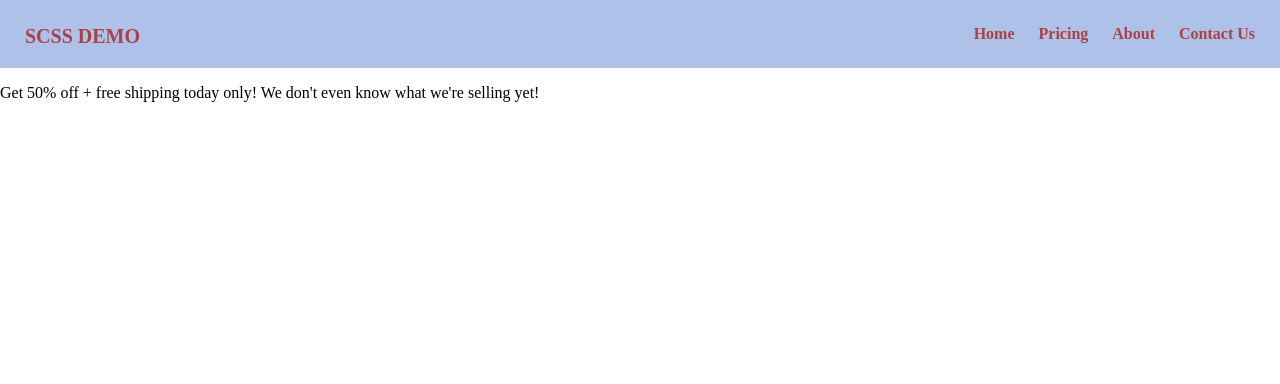
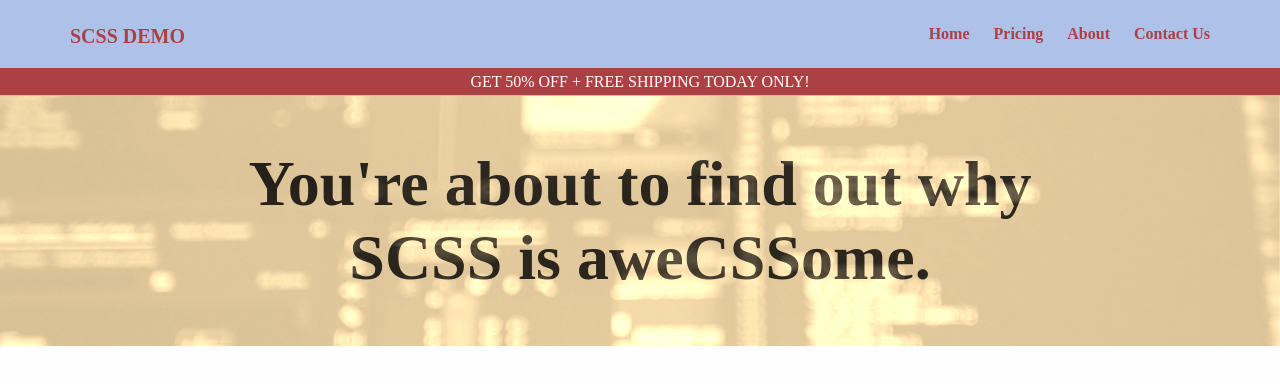
Before and after one commit to dMcCaffree/scss-pluralsight-audition, a plain HTML site: page index.html in a window 1280 px wide. Drawn offline with Linux system fonts and the light colour scheme.

Commit message:
Added hero and styled.

```diff
--- a/dist/css/styles.css
+++ b/dist/css/styles.css
@@ -1,19 +1,24 @@
+/* RESETS */
+
 html {
 	font-size: 10px;
-/ / Sets rem size margin: 0;
+	margin: 0;
 }
 
 body {
+	background-color: #fefefe;
 	font-size: 1.6rem;
 	height: 100%;
 	margin: 0;
 	width: 100%;
 }
 
+/* NAV */
+
 nav {
 	background-color: #aec1e8;
 	color: #ac4145;
-	padding: .5rem;
+	padding: .5rem 5rem;
 	text-align: right;
 }
 
@@ -44,3 +49,53 @@ nav {
 	display: inline-block;
 	text-align: left;
 }
+
+/* NOTIFICATIONS */
+
+label[for="notification-input"] {
+	background-color: #ac4145;
+	color: #fefefe;
+	cursor: pointer;
+	display: block;
+	margin: 0;
+	padding: .5rem;
+	text-align: center;
+	text-transform: uppercase;
+}
+
+input[name="notification"]:checked + label {
+	display: none;
+}
+
+input[name="notification"]:checked + label {
+	display: none;
+}
+
+/* MAIN HERO */
+
+.hero {
+	background-image: url('../assets/img/hero.jpeg');
+	height: 25rem;
+	background-attachment: fixed;
+	background-size: cover;
+	background-position: bottom;
+	text-align: center;
+	width: 100%;
+
+	filter: sepia(1);
+}
+
+.hero p {
+	background-color: #fefefe;
+	color: #1b1b1b;
+	display: block;
+	font-size: 6.4rem;
+	font-weight: bold;
+	left: 50%;
+	margin: 0;
+	opacity: .6;
+	padding: 5.2rem;
+	position: relative;
+	top: 50%;
+	transform: translate(-50%, -50%);
+}
--- a/index.html
+++ b/index.html
@@ -23,13 +23,15 @@
 </nav>
 
 <div class="notification">
-		<p>Get 50% off + free shipping today only! We don't even know what we're selling yet!</p>
+	<input type="checkbox" id="notification-input" name="notification" hidden>
+	<label for="notification-input">Get 50% off + free shipping today only!</label>
 </div>
 
 <main>
-		<div class="container">
-			<div class="feature"></div>
+	<div class="hero">
+		<p>You're about to find out why<br>SCSS is aweCSSome.</p>
 	</div>
 </main>
+
 </body>
 </html>
```
Also changed, not shown: dist/assets/img/hero.jpeg (added). Lines whose indentation alone changed are shown as unchanged.
